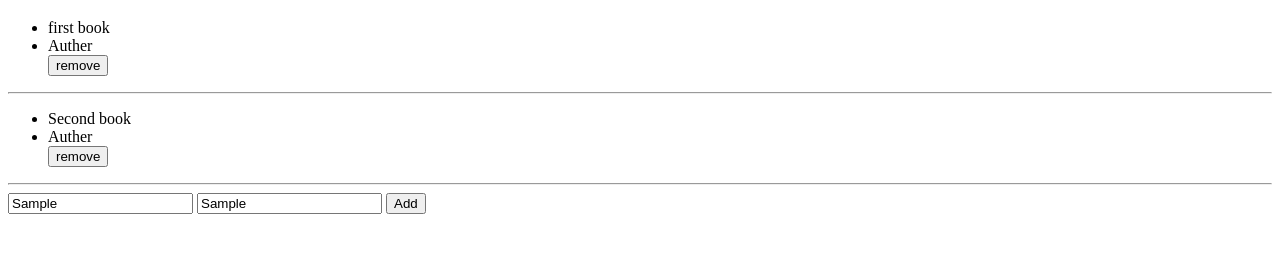
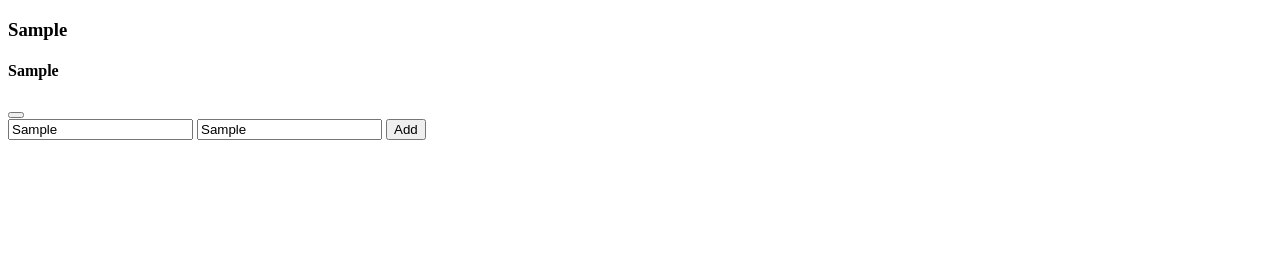
Before and after one commit to m00h0/Awesome-books, a website: page index.html in a window 1280 px wide. Both pictures are taken after typing "Sample", "Sample" into the empty fields and a click on the button "Add". Shown: the part 61-314 px from the top of the page. Drawn offline with Linux system fonts and the light colour scheme.

Commit message:
Create th funtion AddBook .Update index.html and index.js. Config linters errors

```diff
--- a/index.html
+++ b/index.html
@@ -8,26 +8,13 @@
 </head>
 <body>
     <h1>Awesome-books</h1>
-    <div>
-        <ul>
-            <li id="book1">first book</li>
-            <li id="book-author">Auther</li>
-            <button id="book1-button">remove</button>
-        </ul>
-        <hr>
-        </div>
-        <div>
-            <ul>
-                <li id="book2">Second book</li>
-                <li id="book2-author">Auther</li>
-                <button id="book2-button">remove</button>
-            </ul>
-            <hr>
+    <div id="list-books">
+
     </div>
-    <form id="form">
-        <input type="text" id="title" placeholder="Title" required>
-        <input type="text" id="author" placeholder="Author" required>
-        <button type="button" id="add" placeholder="Add">Add</button>
+    <form id="form" action="">
+        <input type="text" id="title"  class="from-control" name="title" placeholder="Title" required>
+        <input type="text" id="author"  name="author" placeholder="Author" required>
+        <button type="submit" id="add" placeholder="Add">Add</button>
     </form>
     <script src="index.js"></script>
 </body>
--- a/index.js
+++ b/index.js
@@ -0,0 +1,59 @@
+/* eslint-disable max-classes-per-file */
+class Book {
+  constructor(title, author) {
+    this.title = title;
+    this.author = author;
+  }
+}
+
+class listBooks {
+  static getBooks() {
+    let books = [];
+    if (localStorage.getItem('books') != null) { books = JSON.parse(localStorage.getItem('books')); }
+    return books;
+  }
+
+  static addBook(book) {
+    const books = listBooks.getBooks();
+    const arr = Array.from(books);
+    arr.push(book);
+    localStorage.setItem('books', JSON.stringify(arr));
+    this.addBookDOM(book);
+  }
+
+  static addBookDOM(book) {
+    const newBook = document.createElement('div');
+    newBook.setAttribute('class', 'book');
+    document.querySelector('#list-books').append(newBook);
+
+    const title = document.createElement('h3');
+    title.setAttribute('class', 'title');
+    const txtTitle = document.createTextNode(book.title);
+    title.appendChild(txtTitle);
+    newBook.appendChild(title);
+
+    const author = document.createElement('h4');
+    author.setAttribute('class', 'author');
+    const txtAuthor = document.createTextNode(book.author);
+    author.appendChild(txtAuthor);
+    newBook.appendChild(author);
+
+    const btnAdd = document.createElement('button');
+    btnAdd.setAttribute('class', 'btn-remove');
+    newBook.appendChild(btnAdd);
+  }
+}
+
+document.querySelector('#form').addEventListener('submit', (e) => {
+  e.preventDefault();
+  const newTitle = document.querySelector('#title').value;
+  const newAuthor = document.querySelector('#author').value;
+  const book = new Book(newTitle, newAuthor);
+  listBooks.addBook(book);
+});
+
+window.addEventListener('load', (e) => {
+  e.preventDefault();
+  const list = listBooks.getBooks();
+  list.forEach((book) => listBooks.addBookDOM(book));
+});
```
Also changed, not shown: package.json (added, +11 -0 lines), .eslintrc.json (added), .github/workflows/linters.yml (added), 1 other file.
